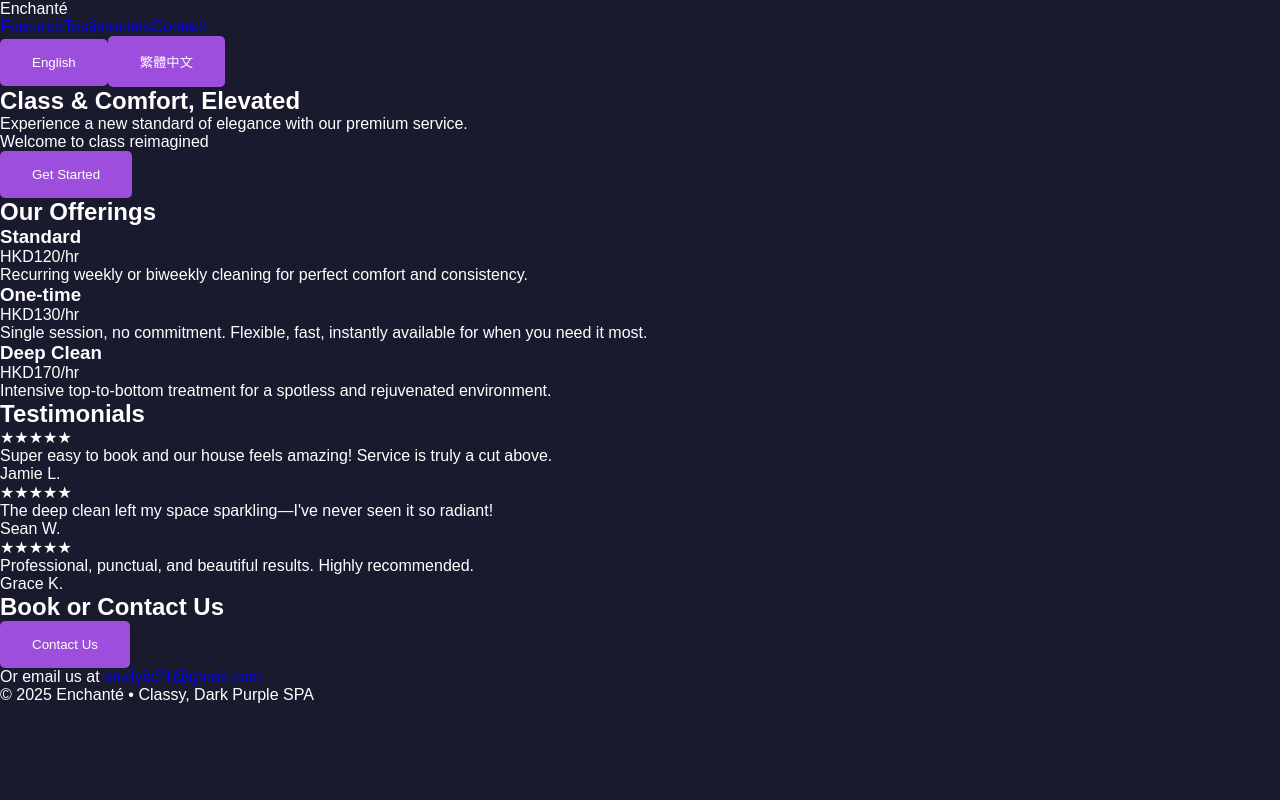
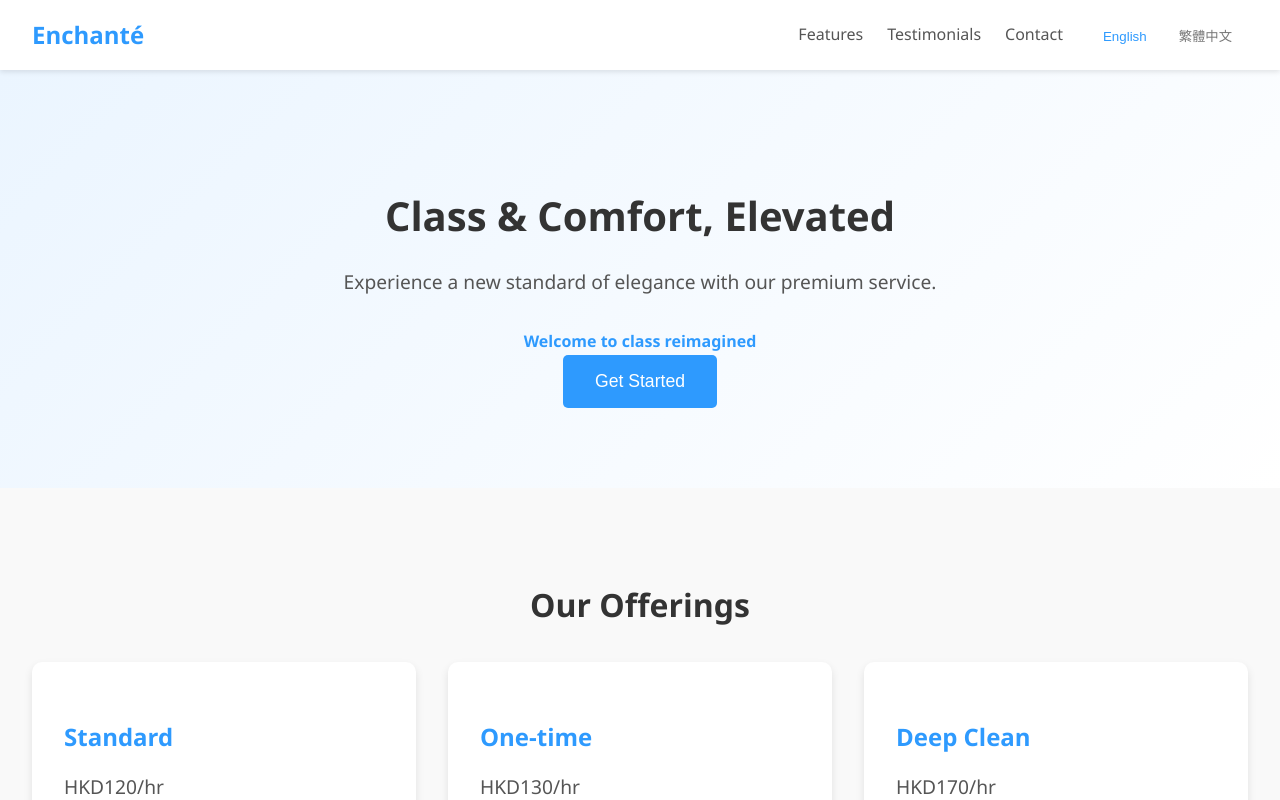
Before and after one commit to desertfox-gt/New, a React (Create React App) app: page / in a window 1280 px wide. Shown: the top 800 px of the page. Built offline with nearby package versions, Linux system fonts and the light colour scheme.

Commit message:
Update App.css

```diff
--- a/src/App.css
+++ b/src/App.css
@@ -1,165 +1,362 @@
 
 /* Global Styles */
-* {
+body {
+    font-family: 'Segoe UI', Tahoma, Geneva, Verdana, sans-serif;
     margin: 0;
     padding: 0;
     box-sizing: border-box;
-}
-
-body {
-  font-family: 'Poppins', sans-serif;
-  background-color: #1a1a2e;
-  color: #ffffff;
+    background-color: #f9f9f9; /* Light grey background */
+    color: #333; /* Dark grey text for readability */
+    line-height: 1.6;
 }
 
 /* Navigation */
-.navbar {
-  background-color: #2d2d44;
-  padding: 1rem 2rem;
-  box-shadow: 0 2px 10px rgba(0, 0, 0, 0.3);
+header {
+    background-color: #fff; /* White navbar */
+    box-shadow: 0 2px 5px rgba(0, 0, 0, 0.1); /* Subtle shadow */
+    position: sticky;
+    top: 0;
+    z-index: 100;
 }
 
-.nav-links {
+.nav-content {
     display: flex;
     justify-content: space-between;
     align-items: center;
-  list-style: none;
+    padding: 1rem 2rem;
 }
 
-.nav-links a {
-  color: #ffffff;
+.logo {
+    font-size: 1.5rem;
+    font-weight: 600;
+    color: #2E9AFE; /* Modern, professional blue */
+}
+
+nav {
+    display: flex;
+    align-items: center;
+}
+
+nav a {
+    color: #555; /* Medium grey for nav links */
     text-decoration: none;
-  font-size: 1.1rem;
+    margin-left: 1.5rem;
     transition: color 0.3s ease;
 }
 
-.nav-links a:hover {
-  color: #9d4edd;
+nav a:hover {
+    color: #2E9AFE; /* Highlight color on hover */
+}
+
+.language-selector {
+    margin-left: 1.5rem;
+}
+
+.language-selector button {
+    background-color: transparent;
+    border: none;
+    color: #777; /* Light grey for language buttons */
+    padding: 0.5rem 1rem;
+    cursor: pointer;
+    transition: color 0.3s ease;
+}
+
+.language-selector button.active,
+.language-selector button:hover {
+    color: #2E9AFE;
 }
 
 /* Hero Section */
-.hero {
-  background: linear-gradient(45deg, #2d2d44, #1a1a2e);
-  padding: 4rem 2rem;
+.hero-section {
+    background: linear-gradient(135deg, #EBF5FF, #FFFFFF); /* Soft blue gradient */
+    padding: 5rem 2rem;
     text-align: center;
 }
 
-.hero h1 {
-  font-size: 3rem;
-  margin-bottom: 1rem;
-  color: #9d4edd;
-}
-
-.hero p {
-  font-size: 1.2rem;
+.hero-content {
     max-width: 800px;
     margin: 0 auto;
 }
 
-/* Services Section */
-.services {
-  padding: 4rem 2rem;
-  background-color: #232342;
+.hero-headline {
+    font-size: 2.5rem;
+    color: #333;
+    margin-bottom: 1rem;
 }
 
-.services-grid {
+.hero-desc {
+    font-size: 1.2rem;
+    color: #555;
+    margin-bottom: 2rem;
+}
+
+.hero-highlight {
+    font-weight: 600;
+    color: #2E9AFE;
+}
+
+.cta-btn {
+    background-color: #2E9AFE;
+    color: white;
+    padding: 1rem 2rem;
+    border: none;
+    border-radius: 5px;
+    cursor: pointer;
+    font-size: 1.1rem;
+    transition: background-color 0.3s ease;
+}
+
+.cta-btn:hover {
+    background-color: #1A76D2; /* Darker blue on hover */
+}
+
+/* Features Section */
+.features-section {
+    padding: 4rem 2rem;
+    background-color: #f9f9f9;
+}
+
+.features-section h2 {
+    font-size: 2rem;
+    color: #333;
+    text-align: center;
+    margin-bottom: 2rem;
+}
+
+.features-grid {
     display: grid;
-  grid-template-columns: repeat(auto-fit, minmax(250px, 1fr));
+    grid-template-columns: repeat(auto-fit, minmax(300px, 1fr));
     gap: 2rem;
     margin-top: 2rem;
 }
 
-.service-card {
-  background-color: #2d2d44;
+.feature-card {
+    background-color: #fff;
     padding: 2rem;
     border-radius: 10px;
-  transition: transform 0.3s ease;
+    box-shadow: 0 4px 8px rgba(0, 0, 0, 0.1);
+    transition: transform 0.3s ease, box-shadow 0.3s ease;
+    cursor: pointer;
 }
 
-.service-card:hover {
+.feature-card:hover {
     transform: translateY(-5px);
+    box-shadow: 0 6px 12px rgba(0, 0, 0, 0.15);
 }
 
-.service-card h3 {
-  color: #9d4edd;
+.feature-title {
+    font-size: 1.5rem;
+    color: #2E9AFE;
     margin-bottom: 1rem;
 }
 
-.price {
-  font-size: 1.5rem;
-  color: #ffffff;
+.feature-price {
+    font-size: 1.2rem;
+    color: #555;
     margin: 1rem 0;
 }
 
-/* About Section */
-.about {
-  padding: 4rem 2rem;
-  background-color: #1a1a2e;
+.feature-desc {
+    font-size: 1rem;
+    color: #777;
 }
 
-.about h2 {
-  color: #9d4edd;
+/* Testimonials Section */
+.testimonials-section {
+    padding: 4rem 2rem;
+    background-color: #EBF5FF; /* Light blue background */
+}
+
+.testimonials-title {
+    font-size: 2rem;
+    color: #333;
+    text-align: center;
     margin-bottom: 2rem;
 }
 
-/* Contact Form */
-.contact {
-  padding: 4rem 2rem;
-  background-color: #232342;
+.testimonials-grid {
+    display: grid;
+    grid-template-columns: repeat(auto-fit, minmax(300px, 1fr));
+    gap: 2rem;
+    margin-top: 2rem;
 }
 
-.contact-form {
+.testimonial-card {
+    background-color: #fff;
+    padding: 2rem;
+    border-radius: 10px;
+    box-shadow: 0 2px 5px rgba(0, 0, 0, 0.1);
+}
+
+.star-rating {
+    color: #FFC107; /* Gold color for stars */
+    font-size: 1.2rem;
+    margin-bottom: 1rem;
+}
+
+.testimonial-quote {
+    font-style: italic;
+    color: #555;
+    margin-bottom: 1rem;
+}
+
+.testimonial-author {
+    font-weight: 600;
+    color: #333;
+}
+
+/* Contact Section */
+.contact-section {
+    padding: 4rem 2rem;
+    background-color: #fff;
+    text-align: center;
+}
+
+.contact-title {
+    font-size: 2rem;
+    color: #333;
+    margin-bottom: 2rem;
+}
+
+.contact-content {
     max-width: 600px;
     margin: 0 auto;
 }
 
-.form-group {
-  margin-bottom: 1.5rem;
-}
-
-input,
-textarea {
-  width: 100%;
-  padding: 0.8rem;
-  border: 1px solid #9d4edd;
-  background-color: #2d2d44;
-  color: #ffffff;
-  border-radius: 5px;
-}
-
-button {
-  background-color: #9d4edd;
-  color: #ffffff;
+.contact-button {
+    background-color: #2E9AFE;
+    color: white;
     padding: 1rem 2rem;
     border: none;
     border-radius: 5px;
     cursor: pointer;
+    font-size: 1.1rem;
+    transition: background-color 0.3s ease;
+    margin-bottom: 1rem;
+}
+
+.contact-button:hover {
+    background-color: #1A76D2;
+}
+
+.email-info {
+    font-size: 1rem;
+    color: #555;
+}
+
+.email-info a {
+    color: #2E9AFE;
+    text-decoration: none;
+}
+
+.email-info a:hover {
+    text-decoration: underline;
+}
+
+/* Footer */
+footer {
+    background-color: #333;
+    color: white;
+    text-align: center;
+    padding: 1rem 2rem;
+    font-size: 0.9rem;
+}
+
+/* Subpage Styles */
+.contact-page,
+.comparison-page {
+    padding: 2rem;
+}
+
+.contact-page-header,
+.comparison-page-header {
+    display: flex;
+    align-items: center;
+    margin-bottom: 2rem;
+}
+
+.back-button {
+    background-color: #f0f0f0;
+    color: #555;
+    border: none;
+    padding: 0.5rem 1rem;
+    border-radius: 5px;
+    cursor: pointer;
+    margin-right: 1rem;
     transition: background-color 0.3s ease;
 }
 
-button:hover {
-  background-color: #7b2cbf;
+.back-button:hover {
+    background-color: #ddd;
 }
 
-/* Footer */
-.footer {
-  background-color: #2d2d44;
-  padding: 2rem;
-  text-align: center;
+.contact-page-header h1,
+.comparison-page-header h1 {
+    font-size: 1.5rem;
+    color: #333;
+}
+
+.contact-form-container {
+    margin-top: 2rem;
+}
+
+.comparison-table {
+    width: 100%;
+    border-collapse: collapse;
+    margin-top: 2rem;
+}
+
+.comparison-table th,
+.comparison-table td {
+    padding: 0.8rem;
+    border: 1px solid #ddd;
+    text-align: left;
+}
+
+.comparison-table th {
+    background-color: #f0f0f0;
+    font-weight: 600;
+}
+
+.comparison-table tbody tr:nth-child(even) {
+    background-color: #f9f9f9;
 }
 
 /* Responsive Design */
 @media (max-width: 768px) {
-  .nav-links {
+    .nav-content {
         flex-direction: column;
-    gap: 1rem;
+        align-items: flex-start;
     }
 
-  .hero h1 {
-    font-size: 2.5rem;
+    nav {
+        flex-direction: column;
+        width: 100%;
+        margin-top: 1rem;
     }
 
-  .services-grid {
+    nav a {
+        margin: 0.5rem 0;
+    }
+
+    .language-selector {
+        margin-left: 0;
+        margin-top: 1rem;
+    }
+
+    .hero-section {
+        padding: 3rem 2rem;
+    }
+
+    .hero-headline {
+        font-size: 2rem;
+    }
+
+    .features-grid {
+        grid-template-columns: 1fr;
+    }
+
+    .testimonials-grid {
         grid-template-columns: 1fr;
     }
 }
```
Lines whose indentation alone changed are shown as unchanged.
